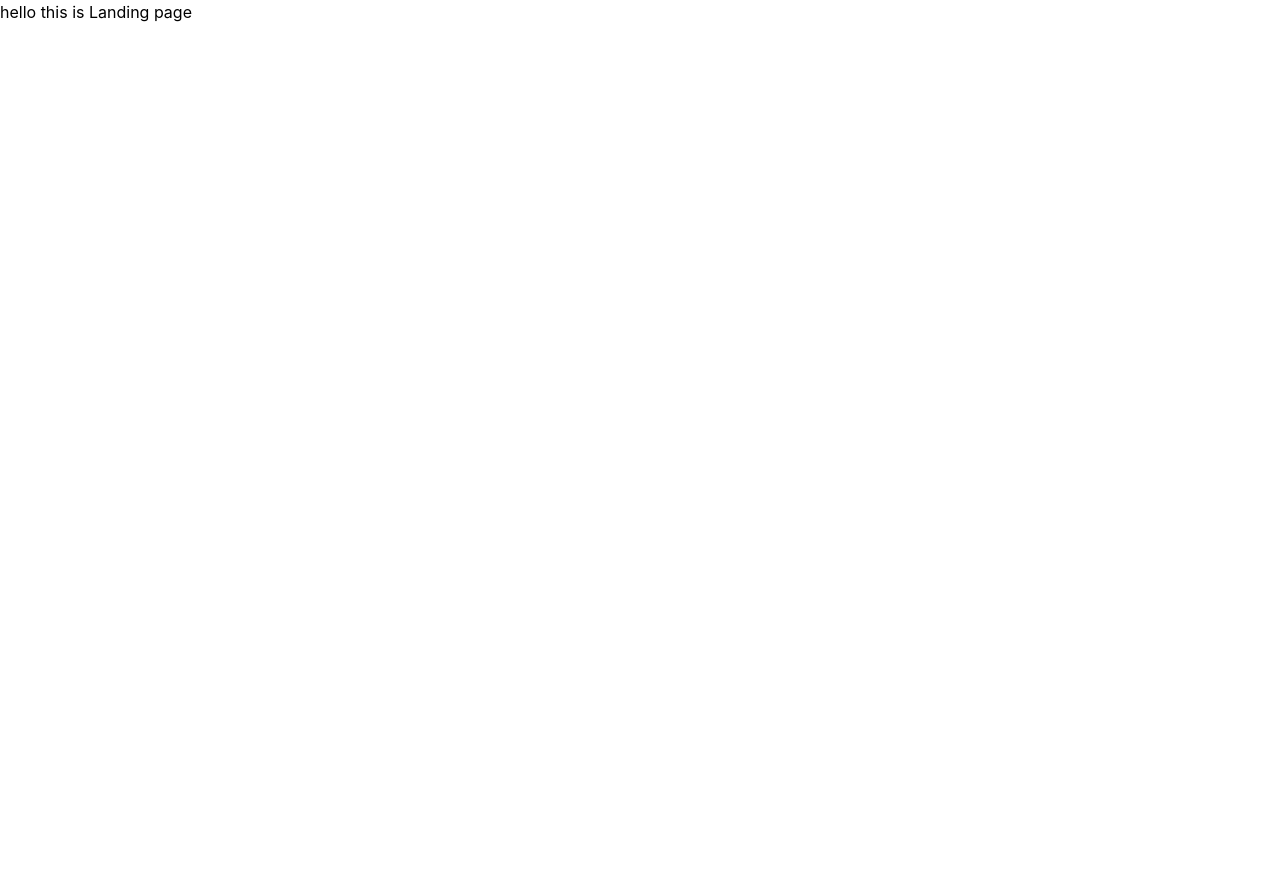
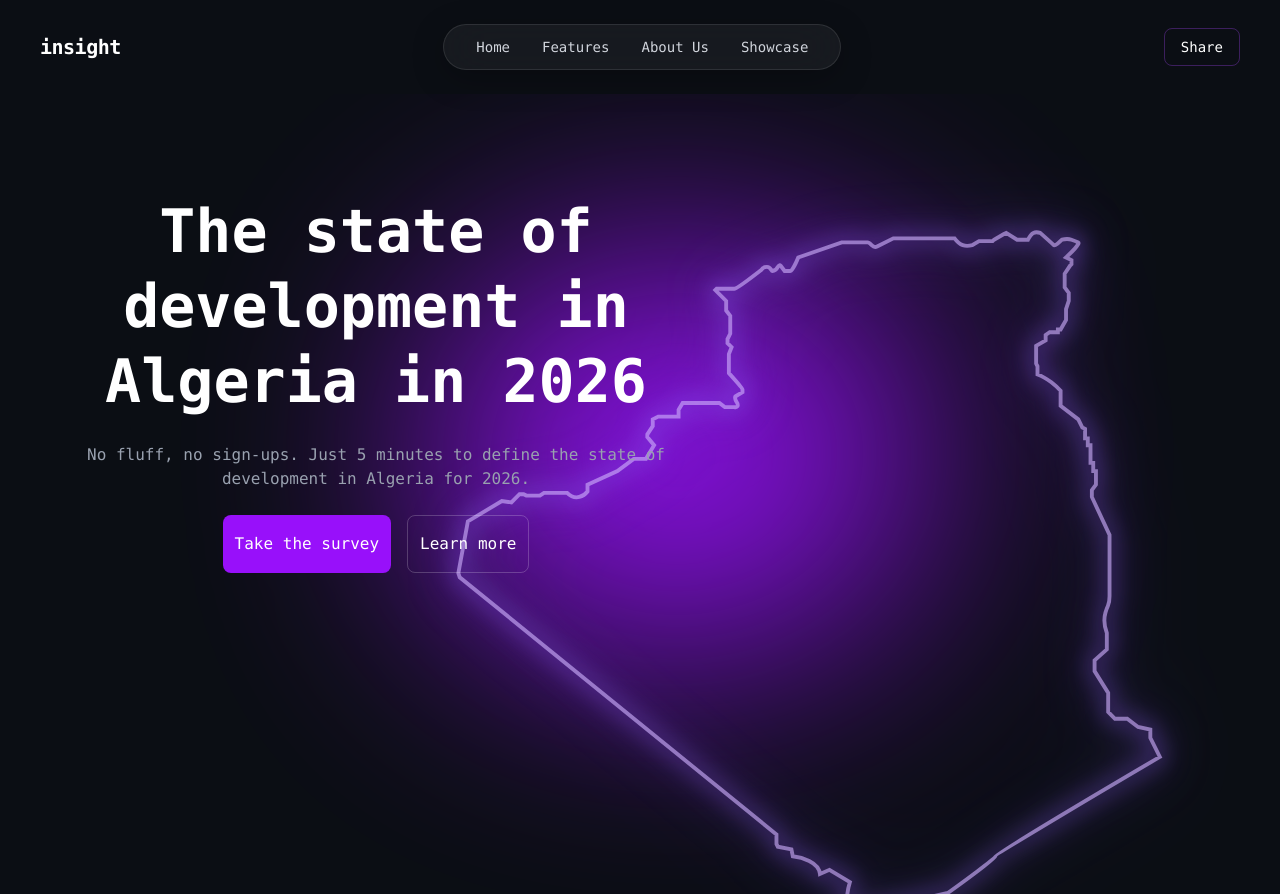
Before and after one commit to osamidev/Algerian-Developer-Survey-2026, a React (Vite) app: page / in a window 1280 px wide. Before the commit the page ends 800 px from the top, so only its background shows below. Built offline with nearby package versions, Linux system fonts and the light colour scheme.

Commit message:
creating the navbar and the hero section mobile version

```diff
--- /dev/null
+++ b/src/components/Hero.jsx
@@ -0,0 +1,48 @@
+import AlgeriaMap from "../assets/AlgeriaMap.svg";
+
+function Hero() {
+  return (
+    <section className="relative min-h-screen text-white overflow-hidden">
+
+      {/* BACKGROUND Glow */}
+      <div className="absolute top-[150px] left-[10px] w-[400px] h-[400px] lg:top-1/5 lg:left-1/3 lg:w-[500px] bg-purple-600 opacity-90 blur-[120px] rounded-full"></div>
+
+      {/* BACKGROUND MAP */}
+      <div className="absolute pointer-events-none   right-5 top-10">
+        <img
+          src={AlgeriaMap}
+          alt="Algeria map"
+          className="w-[900px]  opacity-70 "
+        />
+      </div>
+
+      {/* CONTENT */}
+      <div className="relative z-10 max-w-7xl mx-auto px-10 pt-25 pb-20">
+
+        <div className="max-w-2xl space-y-6">
+          <h1 className="text-4xl md:text-6xl font-bold leading-tight text-center">
+            The state of development in Algeria in 2026
+          </h1>
+
+          <p className="text-gray-400 text-center">
+            No fluff, no sign-ups. Just 5 minutes to define the state of
+            development in Algeria for 2026.
+          </p>
+
+          <div className="flex gap-4 justify-center ">
+            <button className="px-3 py-4 bg-purple-600 rounded-lg">
+              Take the survey
+            </button>
+
+            <button className=" px-3 py-4 border border-white/20 rounded-lg">
+              Learn more
+            </button>
+          </div>
+        </div>
+
+      </div>
+    </section>
+  );
+}
+
+export default Hero;
--- /dev/null
+++ b/src/components/NavBar.jsx
@@ -0,0 +1,78 @@
+import { useState } from "react";
+
+function NavBar() {
+  const [isOpen, setIsOpen] = useState(false);
+
+  return (
+    <nav className="relative z-100 px-10 py-6 max-w-7xl mx-auto w-full">
+      <div className="flex justify-between items-center">
+
+        {/* Logo */}
+        <div className="text-xl font-semibold tracking-tight text-white">
+          insight
+        </div>
+
+        {/* Desktop Links */}
+        <div
+          className="hidden md:flex gap-8 text-sm text-gray-300
+          backdrop-blur-xl
+          bg-white/5
+          border border-white/10
+          rounded-full
+          px-8 py-3
+          shadow-[0_8px_32px_rgba(0,0,0,0.25)]"
+        >
+          <a href="#" className="hover:text-purple-400 transition">Home</a>
+          <a href="#" className="hover:text-purple-400 transition">Features</a>
+          <a href="#" className="hover:text-purple-400 transition">About Us</a>
+          <a href="#" className="hover:text-purple-400 transition">Showcase</a>
+        </div>
+
+        {/* Desktop Button */}
+        <button className="hidden md:block px-4 py-2 text-sm border border-purple-500/30 rounded-lg hover:bg-purple-500/10 hover:cursor-pointer transition text-white">
+          Share
+        </button>
+
+        {/* Hamburger */}
+        <button
+          onClick={() => setIsOpen(!isOpen)}
+          className="md:hidden text-white focus:outline-none"
+        >
+          <div className="space-y-1.5">
+            {/* Animated Hamburger Lines */}
+            <span className={`block w-6 h-0.5 bg-white transition-transform duration-300 ${isOpen ? "rotate-45 translate-y-2" : ""}`}></span>
+            <span className={`block w-6 h-0.5 bg-white transition-opacity duration-300 ${isOpen ? "opacity-0" : ""}`}></span>
+            <span className={`block w-6 h-0.5 bg-white transition-transform duration-300 ${isOpen ? "-rotate-45 -translate-y-2" : ""}`}></span>
+          </div>
+        </button>
+      </div>
+
+      {/* Mobile Menu - Now with Smooth Transitions */}
+      <div
+        className={`md:hidden absolute top-full left-0 w-full mt-2 flex flex-col gap-4 text-sm text-gray-300
+        backdrop-blur-xl
+        bg-white/10
+        border border-white/10
+        rounded-2xl
+        px-6 py-6
+        shadow-[0_8px_32px_rgba(0,0,0,0.25)]
+        transition-all duration-300 ease-in-out origin-top
+        ${isOpen
+          ? "opacity-100 translate-y-0 scale-100 pointer-events-auto"
+          : "opacity-0 -translate-y-4 scale-95 pointer-events-none"
+        }`}
+      >
+        <a href="#" className="hover:text-purple-400 transition">Home</a>
+        <a href="#" className="hover:text-purple-400 transition">Features</a>
+        <a href="#" className="hover:text-purple-400 transition">About Us</a>
+        <a href="#" className="hover:text-purple-400 transition">Showcase</a>
+
+        <button className="mt-2 px-4 py-2 border border-purple-500/30 rounded-lg hover:bg-purple-500/10 transition text-white">
+          Share
+        </button>
+      </div>
+    </nav>
+  );
+}
+
+export default NavBar;
--- a/src/pages/LandingPage.jsx
+++ b/src/pages/LandingPage.jsx
@@ -1,9 +1,13 @@
-function LandingPage(){
-    return(
-        <div>
-            hello this is Landing page
-        </div>
-    )
+import Hero from "../components/Hero";
+import NavBar from "../components/NavBar";
+
+function LandingPage() {
+  return (
+    <div className="min-h-screen w-full bg-[#0B0E14] text-white flex flex-col font-mono">
+      <NavBar />
+      <Hero />
+    </div>
+  );
 }
 
-export default LandingPage
+export default LandingPage;
```
Also changed, not shown: src/assets/AlgeriaMap.svg (added), src/index.css (line endings or trailing spaces).
